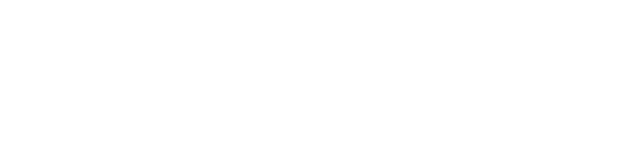
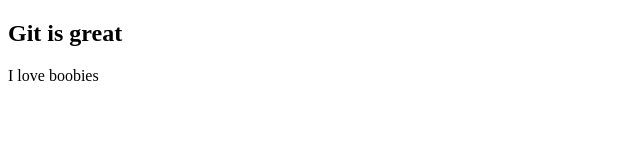
Before and after one commit to RKraft02/Git-Basics, a plain HTML site: page index.html in a window 1280 px wide. Shown: the whole page, without its empty margins (0-640 px from the left). Drawn offline with Linux system fonts and the light colour scheme.

Commit message:
added a para

```diff
--- a/index.html
+++ b/index.html
@@ -2,11 +2,10 @@
 <html lang="en">
 <head>
   <meta charset="UTF-8">
-  <meta http-equiv="X-UA-Compatible" content="IE=edge">
-  <meta name="viewport" content="width=device-width, initial-scale=1.0">
   <title>Git Basics</title>
 </head>
 <body>
-
+  <h2>Git is great</h2>
+  <p>I love boobies</p>
 </body>
 </html>
```
